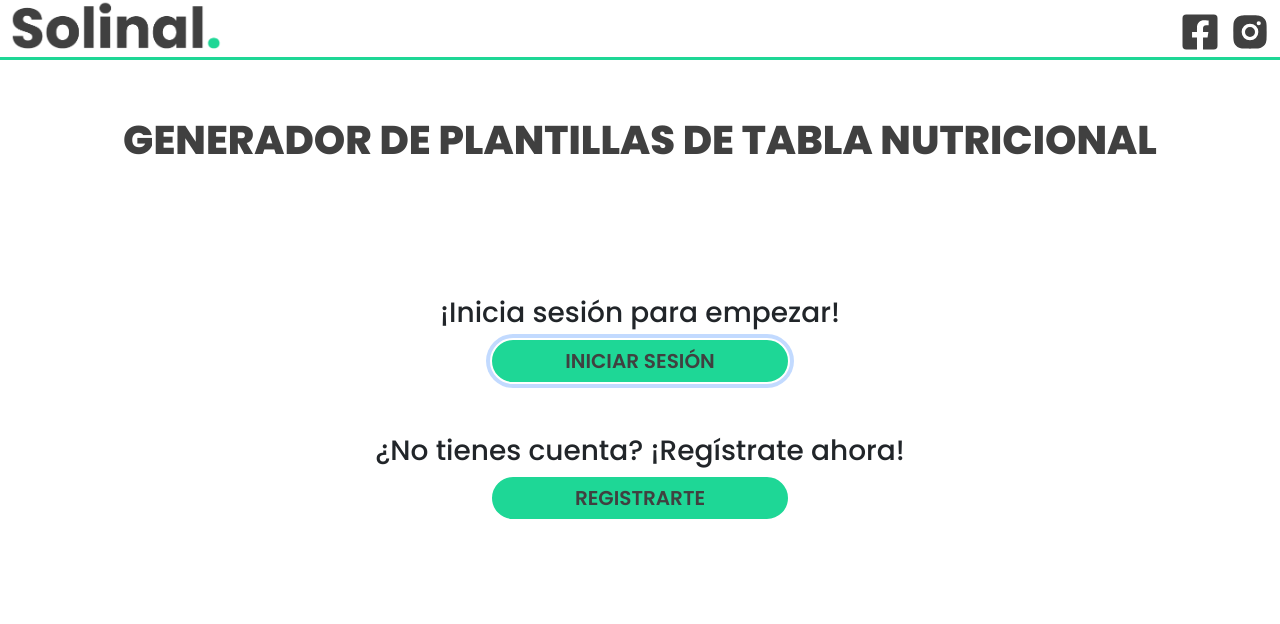
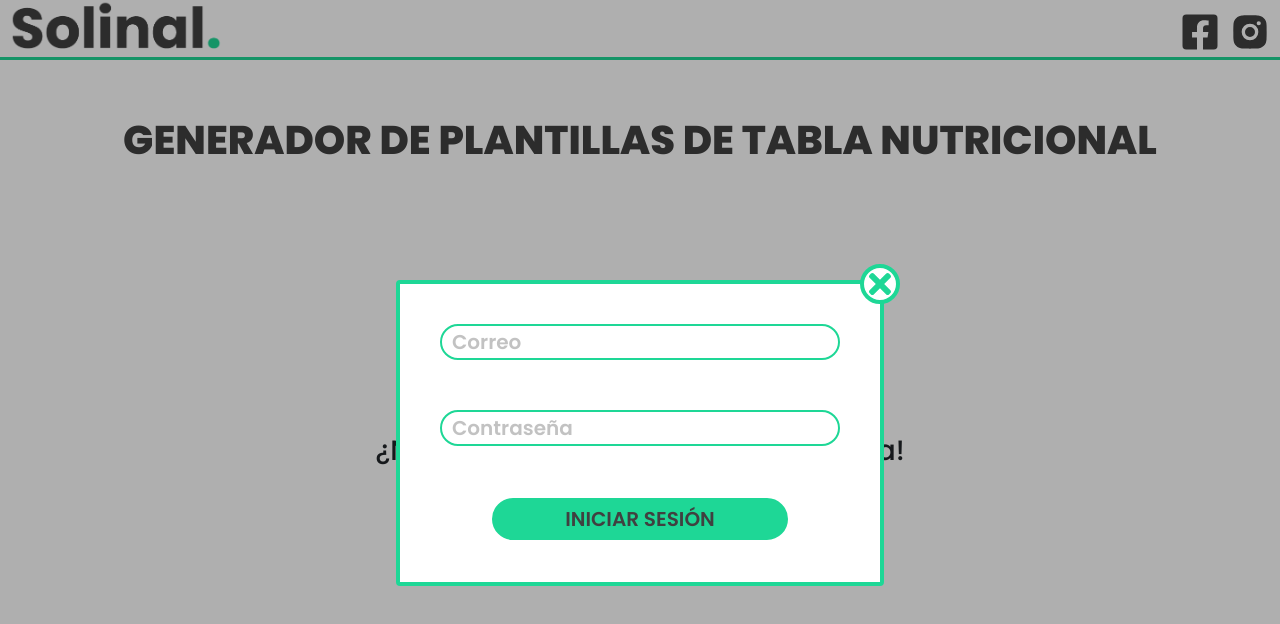
Before and after one commit to MMarck/etiket, a React (Create React App) app in the folder etiket-app/: page / in a window 1280 px wide. Both pictures are taken after a click on the button "INICIAR SESIÓN". Shown: the top 624 px of the page. Built offline with nearby package versions, Linux system fonts and the light colour scheme.

Commit message:
Register y login pop up

```diff
--- a/etiket-app/src/App.js
+++ b/etiket-app/src/App.js
@@ -2,11 +2,14 @@ import './App.css';
 import Header from "./components/Header"
 import HomeBody from "./components/HomeBody"
 
+
 function App() {
+
   return (
     <div className="App">
       <Header />
       <HomeBody />
+
     </div>
   );
 }
--- a/etiket-app/src/components/HomeBody.js
+++ b/etiket-app/src/components/HomeBody.js
@@ -1,19 +1,40 @@
 import Button from "./Button"
+import Popup from './Popup';
+import LoginForm from "./LoginForm";
+import RegisterForm from "./RegisterForm";
+import { useState } from "react";
 
 function HomeBody() {
+  const [isOpenL, setIsOpenL]=useState(false);
+  const [isOpenR, setIsOpenR]=useState(false);
+
+  const togglePopupL=()=>{
+    setIsOpenL(!isOpenL);
+  }
+
+  const togglePopupR=()=>{
+    setIsOpenR(!isOpenR);
+  }
+
   return (
     <div className='homebody'>
         <h1>GENERADOR DE PLANTILLAS DE TABLA NUTRICIONAL</h1>
         <div id="lrlabels">
             <div className='login'>
                 <h3>¡Inicia sesión para empezar!</h3>
-                <Button text="INICIAR SESIÓN" />
+                <Button onClick={togglePopupL} text="INICIAR SESIÓN" />
             </div>
             <div className="register">
                 <h3>¿No tienes cuenta? ¡Regístrate ahora!</h3>
-                <Button text="REGISTRARTE" />
+                <Button onClick={togglePopupR} text="REGISTRARTE" />
             </div>
         </div>
+        {isOpenL && <Popup onClick={togglePopupL} content={
+          <LoginForm/>
+        }/>}
+        {isOpenR && <Popup onClick={togglePopupR} content={
+          <RegisterForm/>
+        }/>}
     </div>
   )
 }
--- /dev/null
+++ b/etiket-app/src/components/LoginForm.js
@@ -0,0 +1,15 @@
+import Button from "./Button"
+
+const LoginForm = () => {
+  return (
+    <div>
+        <form id="loginform">
+            <input className="inputText" type="text" name="correo" placeholder="Correo"/>
+            <input className="inputText" type="password" name="contra" placeholder="Contraseña"/>
+            <Button text="INICIAR SESIÓN" />
+        </form>
+    </div>
+  )
+}
+
+export default LoginForm
--- /dev/null
+++ b/etiket-app/src/components/Popup.js
@@ -0,0 +1,16 @@
+import {FaTimes} from "react-icons/fa"
+import {FaTimesCircle} from "react-icons/fa"
+import {FaRegTimesCircle} from "react-icons/fa"
+
+const Popup = ({onClick, content}) => {
+  return (
+    <div className="popupbox">
+        <div className="box">
+            <FaTimes className="close" onClick={onClick}/>
+            {content}
+        </div>
+    </div>
+  )
+}
+
+export default Popup
--- /dev/null
+++ b/etiket-app/src/components/RegisterForm.js
@@ -0,0 +1,16 @@
+import Button from "./Button"
+
+const RegisterForm = () => {
+  return (
+    <div>
+        <form id="loginform">
+            <input className="inputText" type="text" name="correo" placeholder="Correo"/>
+            <input className="inputText" type="password" name="contra" placeholder="Contraseña"/>
+            <input className="inputText" type="password" name="confContra" placeholder="Confirmar contraseña"/>
+            <Button text="CREAR CUENTA" />
+        </form>
+    </div>
+  )
+}
+
+export default RegisterForm
--- a/etiket-app/src/index.css
+++ b/etiket-app/src/index.css
@@ -84,3 +84,70 @@ a + a {
   color: var(--Sgreen);
   border: 2px solid var(--Sgreen);
 }
+
+.popupbox {
+  position: fixed;
+  background: #00000050;
+  width: 100%;
+  height: 100vh;
+  top: 0;
+  left: 0;
+}
+
+.box {
+  position: relative;
+  width: fit-content;
+  margin: 0 auto;
+  background-color: white;
+  height: auto;
+  max-height: 70vh;
+  margin-top: 35vh;
+  border-radius: 4px;
+  padding: 40px;
+  border: 4px solid var(--Sgreen);
+  overflow: visible;
+}
+
+.close {
+  color: var(--Sgreen);
+  cursor: pointer;
+  position: absolute;
+  right: calc(-20px);
+  top: calc(-20px);
+  background-color: white;
+  border: 4px solid var(--Sgreen);
+  border-radius: 80%;
+  line-height: 20px;
+  text-align: center;
+  font-size: 40px;
+}
+
+.close:hover{
+  color: white;
+  background-color: var(--Sgreen);
+
+}
+
+#loginform{
+  display: flex;
+  flex-direction: column;
+  align-items: center;
+  gap: 50px;
+}
+
+.inputText{
+  border: 2px solid var(--Sgreen);
+  padding-left: 10px;
+  border-radius: 20px;
+  width: 400px;
+  font-size: 20px;
+}
+
+.inputText:focus{
+  outline: none;
+}
+
+.inputText::placeholder{
+  color: rgb(194, 194, 194);
+  font-weight: 600;
+}
```
